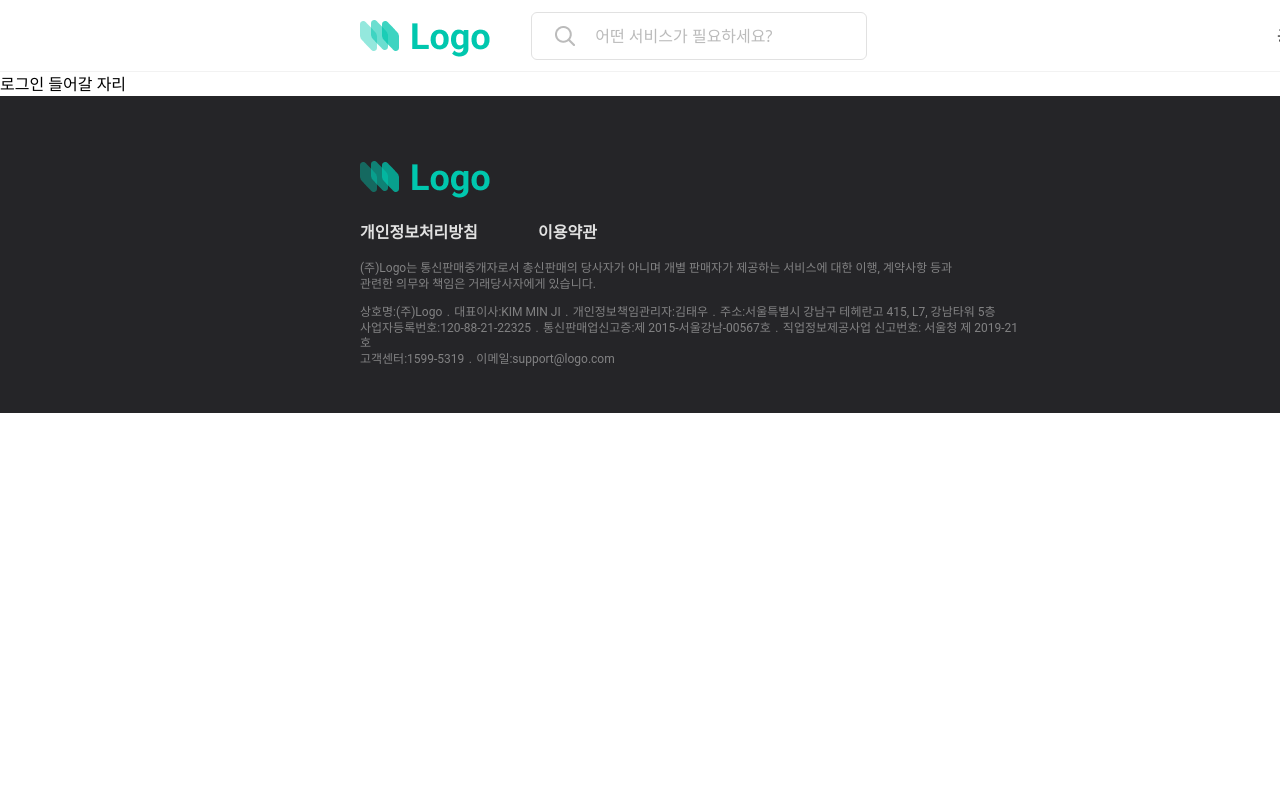
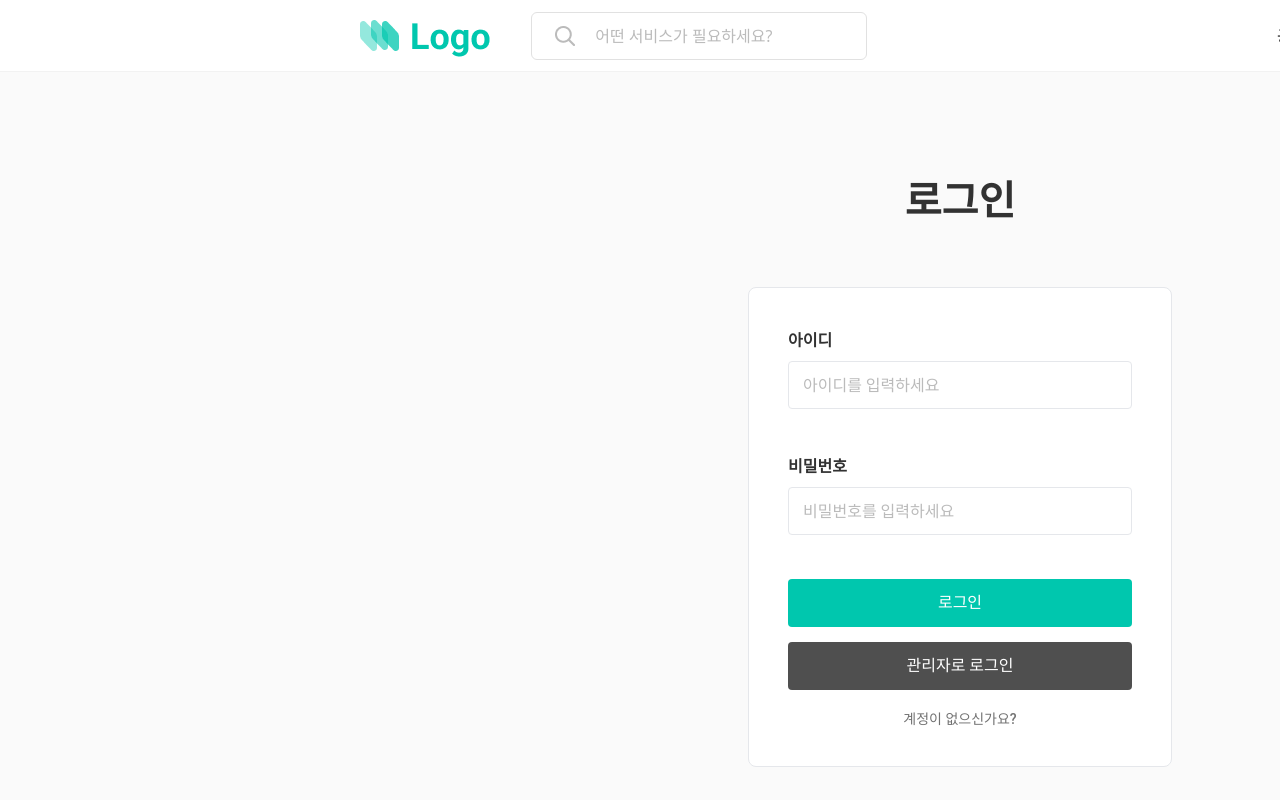
Before and after one commit to Heoveloper/tutorial07-web, a React (Vite) app: page /login in a window 1280 px wide. Shown: the top 800 px of the page. Built offline with nearby package versions, Linux system fonts and the light colour scheme.

Commit message:
로그인 구조 잡아보기

```diff
--- a/src/pages/login.tsx
+++ b/src/pages/login.tsx
@@ -1,9 +1,59 @@
 import Layout from '../components/layout';
+import { Link } from 'react-router-dom';
 
 const LoginPage = () => {
   return (
     <Layout>
-      <h2>로그인 들어갈 자리</h2>
+      <div className='flex flex-col items-center bg-[#fafafa] p-[106px]'>
+        <h2 className='mb-[62px] font-[Roboto] text-[40px] font-semibold leading-[47px] text-[#323232]'>
+          로그인
+        </h2>
+        <div className='mx-auto mb-[207px] flex h-[480px] w-[424px] items-center justify-center rounded-lg border-[1px] border-solid bg-[#ffffff]'>
+          <div className='mx-auto flex h-[480px] w-[344px] flex-col items-center justify-between py-[40px]'>
+            <div>
+              <h3 className='mb-[6px] self-start font-[Roboto] text-[16px] font-semibold leading-[28.43px] text-[#323232]'>
+                아이디
+              </h3>
+              <input
+                className='border-gray-bright box-border h-[48px] w-[344px] rounded border-[1px] border-solid
+                pl-[14px] font-[Roboto] text-[16px] font-medium leading-[18.75px] text-[#323232] outline-none
+                placeholder:text-[#bbbbbb] focus:border-[3px] focus:border-[#00c7ae] focus:border-opacity-[0.22]'
+                type='text'
+                placeholder='아이디를 입력하세요'
+              />
+            </div>
+            <div>
+              <h3 className='mb-[6px] self-start font-[Roboto] text-[16px] font-semibold leading-[28.43px] text-[#323232]'>
+                비밀번호
+              </h3>
+              <input
+                className='border-gray-bright box-border h-[48px] w-[344px] rounded border-[1px] border-solid
+                pl-[14px] font-[Roboto] text-[16px] font-medium leading-[18.75px] text-[#323232] outline-none
+                placeholder:text-[#bbbbbb] focus:border-[3px] focus:border-[#00c7ae] focus:border-opacity-[0.22]'
+                type='password'
+                placeholder='비밀번호를 입력하세요'
+              />
+            </div>
+            <div className='flex h-[148px] flex-col justify-between'>
+              <button className='h-[48px] w-[344px] rounded bg-[#00c7ae]'>
+                <p className='text-center font-[Roboto] text-[16px] font-medium leading-[28.43px] text-[#ffffff]'>
+                  로그인
+                </p>
+              </button>
+              <button className='h-[48px] w-[344px] rounded bg-[#4f4f4f]'>
+                <p className='text-center font-[Roboto] text-[16px] font-medium leading-[28.43px] text-[#ffffff]'>
+                  관리자로 로그인
+                </p>
+              </button>
+              <Link to='/sign-up'>
+                <p className='mt-[6px] text-center font-[Roboto] text-[14px] font-medium leading-[16.41px] text-[#4f4f4f] opacity-80'>
+                  계정이 없으신가요?
+                </p>
+              </Link>
+            </div>
+          </div>
+        </div>
+      </div>
     </Layout>
   );
 };
```
